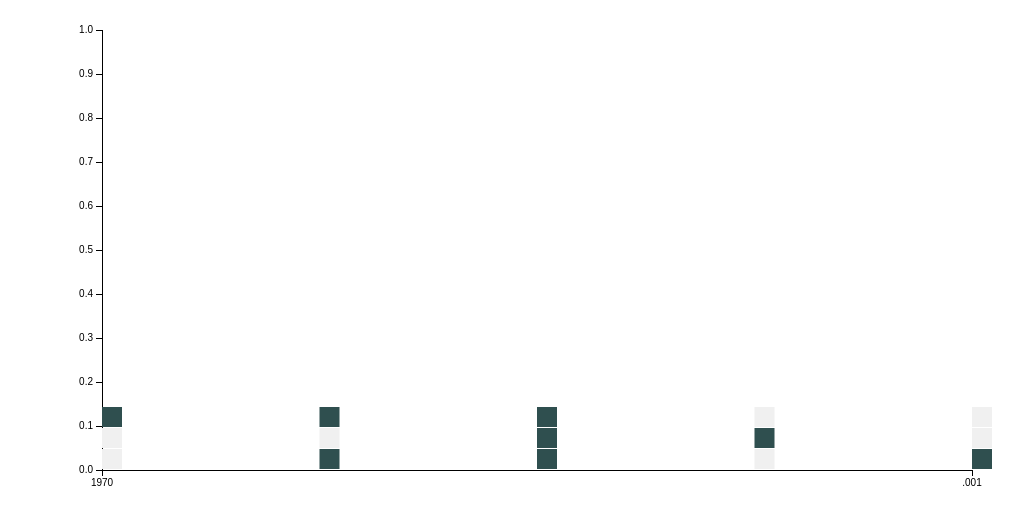
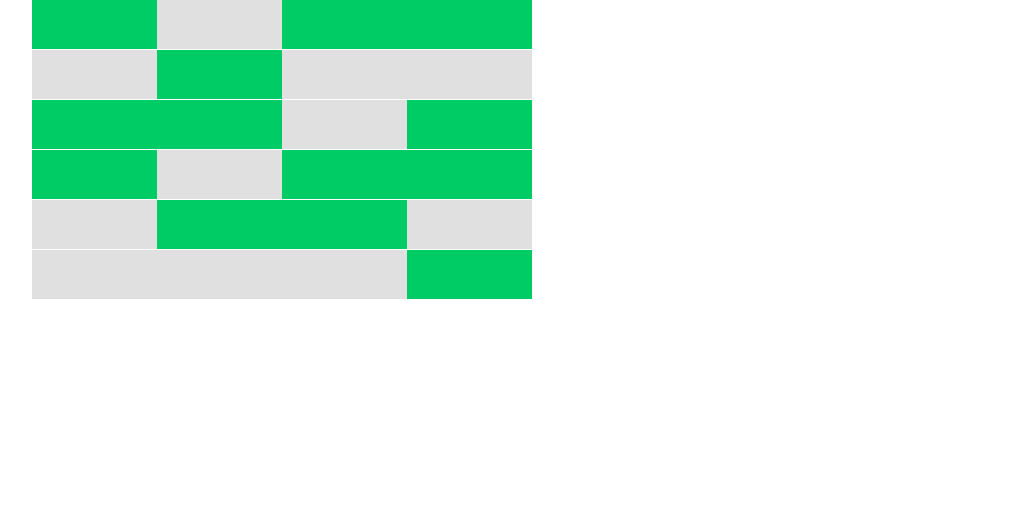
Before and after one commit to caremorris/barchart, a plain HTML site: page index.html in a window 1280 px wide. Shown: the whole page, without its empty margins (128-1151 px from the left). Drawn offline with Linux system fonts and the light colour scheme.

Commit message:
working version of a pump status bar chart
issues:
-assumes all time intervals are equal
-doesn’t incorporate d.y0

*need to add axes*

```diff
--- a/index.html
+++ b/index.html
@@ -25,69 +25,111 @@
         </style>
     </head>
     <body>
+
         <script type="text/javascript">
-        var margin = {top: 30, right: 20, bottom: 30, left: 70},
-            width = 960 - margin.left - margin.right, // = 870
-            height = 500 - margin.top - margin.bottom; // = 440
 
-        var stack = d3.layout.stack();
+            //Width and height
+            var w = 500;
+            var h = 300;
 
-        var x = d3.time.scale()
-            .range([0, width]);
+            var m = 1396984337000;
+            var k = 21600;
 
-        var xAxis = d3.svg.axis()
-            .scale(x)
-            .orient("bottom");
+            //Original data
+            var dataset = [
+                [
+                // layer 1 ------- y0: 0                        = 0
+                    { x: 0, y: m + 0*k, z:1 }, // bar 1
+                    { x: 1, y: m + 0*k, z:0 }, // bar 2
+                    { x: 2, y: m + 0*k, z:1 }, // bar 3
+                    { x: 3, y: m + 0*k, z:1 }, // bar 4
+                    { x: 4, y: m + 0*k, z:0 }, // bar 5
+                    { x: 5, y: m + 0*k, z:0 }  // bar 6
+                ],
+                [
+                // layer 2 -------- y0: m+0*k                   = m
+                    { x: 0, y: m + 1*k, z:0 },
+                    { x: 1, y: m + 1*k, z:1 },
+                    { x: 2, y: m + 1*k, z:1 },
+                    { x: 3, y: m + 1*k, z:0 },
+                    { x: 4, y: m + 1*k, z:1 },
+                    { x: 5, y: m + 1*k, z:0 }
+                ],
+                [
+                // layer 3 -------- y0: m+0*k + m+1*k           = 2m + k
+                    { x: 0, y: m + 2*k, z:1 },
+                    { x: 1, y: m + 2*k, z:0 },
+                    { x: 2, y: m + 2*k, z:0 },
+                    { x: 3, y: m + 2*k, z:1 },
+                    { x: 4, y: m + 2*k, z:1 },
+                    { x: 5, y: m + 2*k, z:0 }
+                ],
+                [
+                // layer 4 -------- y0: m+0*k + m+1*k + m+2*k   = 3m + 3k
+                    { x: 0, y: m + 3*k, z:1 },
+                    { x: 1, y: m + 3*k, z:0 },
+                    { x: 2, y: m + 3*k, z:1 },
+                    { x: 3, y: m + 3*k, z:1 },
+                    { x: 4, y: m + 3*k, z:0 },
+                    { x: 5, y: m + 3*k, z:1 }
+                ]
+            ];
 
-        var y = d3.scale.linear()
-            .range([height, 0]);
+            //Set up stack method
+            var stack = d3.layout.stack();
 
-        var yAxis = d3.svg.axis()
-            .scale(y)
-            .orient("left");
+            //Data, stacked
+            stack(dataset);
+            console.log(dataset);
 
-        var color = d3.scale.ordinal()
-            .domain([0 ,1])
-            .range(["rgb(240,240,240)", "rgb(47,79,79)"]);
+            // now we have y0
 
-        var svg = d3.select("body")
-            .append("svg")
-            .attr("width", width + margin.left + margin.right)
-            .attr("height", height + margin.top + margin.bottom)
-          .append("g")
-            .attr("transform", "translate(" + margin.left + ", " + margin.top + ")");
+            //Set up scales
+            var f = d3.time.scale()
+                .domain([m + 0*k, m + 3*k])
+                .range([0, w - w / dataset.length]);
 
-        svg.append("g")
-            .attr("class", "x axis")
-            .attr("transform", "translate(0, " + height + ")")
-            .call(xAxis);
+            /*var yRange = [];
+            for (var i in d3.range(dataset[0].length)) {
+                i*=100;
+                yRange.push(i);
+            }*/
 
-        svg.append("g")
-            .attr("class", "y axis")
-            .call(yAxis);
+            var g = d3.scale.linear()
+                .domain([0, dataset[0].length]) // [0, 4]
+                .range([0, h]);
 
-        function renderBar(j) {
-            d3.csv("pump" + j.toString() + ".csv", function(error, data) {
+            //Custom colors
+            var colors = d3.scale.ordinal()
+                .domain([0, 1])
+                .range(["rgb(224, 224, 224)","rgb(0, 204, 102)"]);
 
-                x.domain(d3.extent(data, function(d) { return d.time; }));
-                y.domain(d3.extent(data, function(d) { return d.value; }));
+            //Create SVG element
+            var svg = d3.select("body")
+                        .append("svg")
+                        .attr("width", w)
+                        .attr("height", h);
 
-                svg.selectAll("rect.pump" + j.toString())
-                    .data(data)
-                  .enter().append("rect")
-                    .attr("class", "pump" + j.toString())
-                    .attr("x", function(d) { return x(d.time); })
-                    .attr("y", function(d, i) { return (height - 21*j) })
-                    .attr("width", 20)
-                    .attr("height", 20)
-                    .attr("fill", function(d) { return color(d.value) });
-            });
-        }
+            // each group --> a layer
+            var groups = svg.selectAll("g")
+                .data(dataset)
+              .enter().append("g");
 
-        for (var i=1; i<4; i++) {
-            renderBar(i);
-        }
-
+            // Add a rect for each data value
+            var rects = groups.selectAll("rect")
+                .data(function(d) { return d; })
+              .enter().append("rect")
+                .attr("x", function(d) {
+                    return f(d.y);
+                })
+                .attr("y", function(d) {
+                    return g(d.x);
+                })
+                .attr("width", function(d) {
+                    return w / dataset.length;  // assumes equal time intervals
+                })
+                .attr("height", h / dataset[0].length - 1)
+                .style("fill", function(d) { return colors(d.z); });
 
         </script>
     </body>
```
